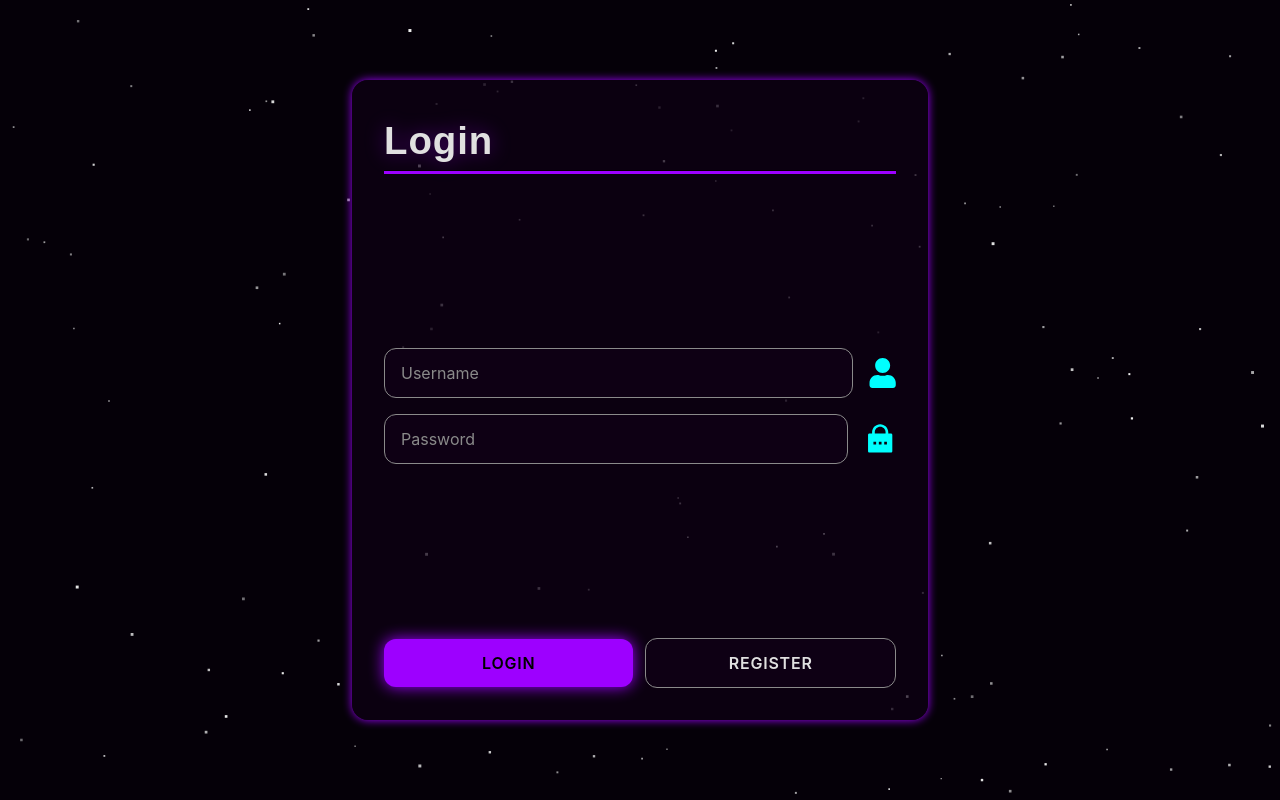
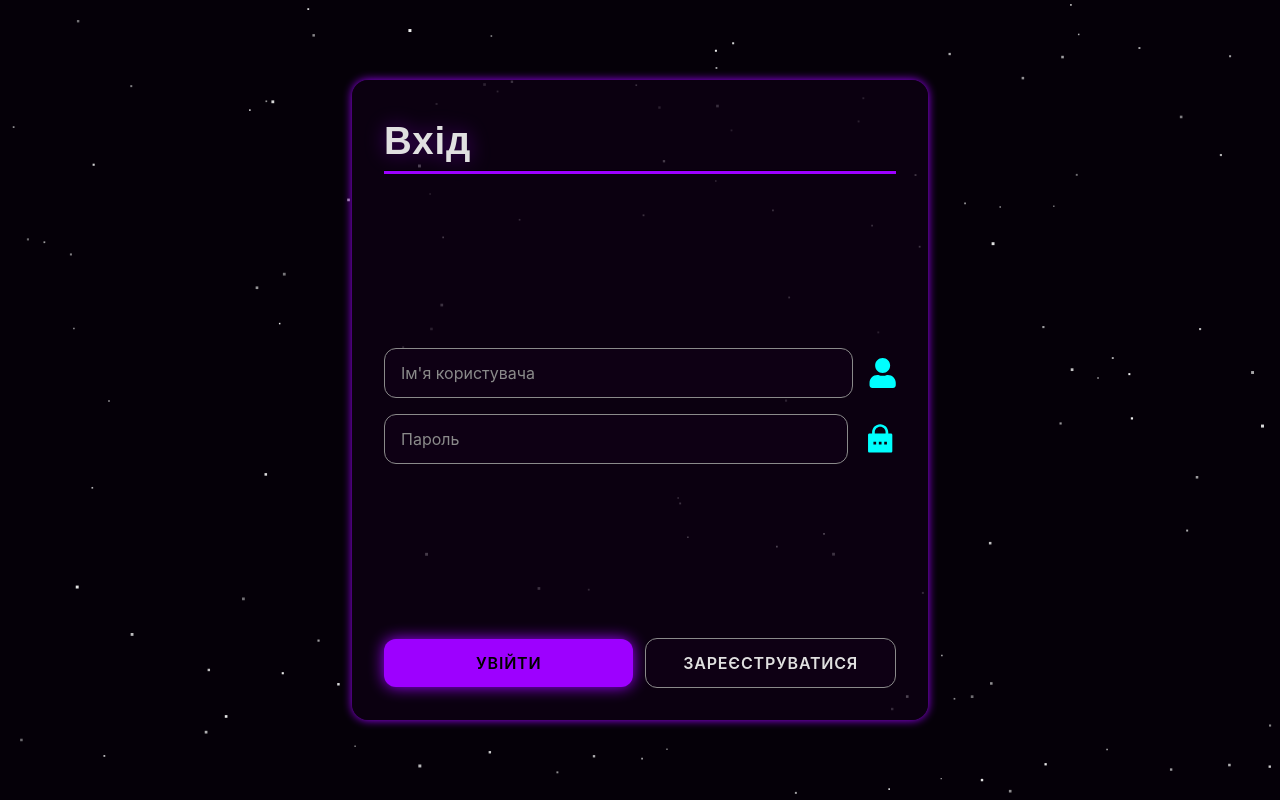
Before and after one commit to Kybrium/experiment-40, a Next.js app in the folder frontend/: page /auth in a window 1280 px wide. Built offline with nearby package versions, Linux system fonts and the light colour scheme; no server answers.

Commit message:
feat(frontend): translated LoginModal

```diff
--- a/frontend/i18n/locales/en.json
+++ b/frontend/i18n/locales/en.json
@@ -23,6 +23,23 @@
             "password_complexity": "Min 8 chars, include letters and numbers.",
             "password2_required": "Repeating your password is required.",
             "password2_match": "Passwords do not match."
+        },
+        "Login": {
+            "title": "Login",
+            "toast_success": "Login successful.",
+            "toast_error_fallback": "Login failed.",
+            "username_placeholder": "Username",
+            "password_placeholder": "Password",
+            "button_submit": "Login",
+            "button_to_register": "Register",
+            "username_required": "Username is required.",
+            "username_min": "At least 3 characters.",
+            "username_max": "Max 255 characters.",
+            "username_no_spaces": "No spaces allowed.",
+            "password_required": "Password is required.",
+            "password_min": "At least 8 characters.",
+            "password_max": "Max 128 characters.",
+            "password_complexity": "Min 8 chars, include letters and numbers."
         }
     }
 }
--- a/frontend/i18n/locales/uk.json
+++ b/frontend/i18n/locales/uk.json
@@ -23,6 +23,23 @@
             "password_complexity": "Мінімум 8 символів, включаючи літери та цифри.",
             "password2_required": "Потрібно повторити пароль.",
             "password2_match": "Паролі не співпадають."
+        },
+        "Login": {
+            "title": "Вхід",
+            "toast_success": "Вхід успішний.",
+            "toast_error_fallback": "Помилка під час входу.",
+            "username_placeholder": "Ім'я користувача",
+            "password_placeholder": "Пароль",
+            "button_submit": "Увійти",
+            "button_to_register": "Зареєструватися",
+            "username_required": "Ім'я користувача є обов’язковим.",
+            "username_min": "Мінімум 3 символи.",
+            "username_max": "Максимум 255 символів.",
+            "username_no_spaces": "Пробіли не дозволені.",
+            "password_required": "Пароль є обов’язковим.",
+            "password_min": "Мінімум 8 символів.",
+            "password_max": "Максимум 128 символів.",
+            "password_complexity": "Мінімум 8 символів, включаючи літери та цифри."
         }
     }
 }
--- a/frontend/src/components/auth/LoginModal.tsx
+++ b/frontend/src/components/auth/LoginModal.tsx
@@ -5,6 +5,7 @@ import { LoginForm } from "@/types/auth";
 import { useMutation, useQueryClient } from "@tanstack/react-query";
 import { useRouter } from "next/navigation";
 import { SubmitHandler, useForm } from "react-hook-form";
+import { useTranslation } from "react-i18next";
 import { FaUser } from "react-icons/fa";
 import { RiLockPasswordFill } from "react-icons/ri";
 import { toast } from "react-toastify";
@@ -13,6 +14,7 @@ const LoginModal: React.FC<{ setIsLogin: (v: boolean) => void }> = ({ setIsLogin
 
     const router = useRouter();
     const queryClient = useQueryClient();
+    const { t } = useTranslation('translation', { keyPrefix: 'Auth.Login' });
 
     // FORM SETTINGS
     const { register, handleSubmit, formState: { errors } } = useForm<LoginForm>({
@@ -23,13 +25,13 @@ const LoginModal: React.FC<{ setIsLogin: (v: boolean) => void }> = ({ setIsLogin
     const { mutate, isPending, isSuccess, error } = useMutation({
         mutationFn: loginUser,
         onSuccess: async () => {
-            toast.success('Login successfull.');
+            toast.success(t('toast_success'));
             await queryClient.invalidateQueries({ queryKey: ["me"] });
             await queryClient.prefetchQuery({ queryKey: ["me"], queryFn: fetchCurrentUser });
             setTimeout(() => router.push('/dashboard'), 1200);
         },
         onError: (err: unknown) => {
-            const msg = err instanceof Error ? err.message : "Login failed";
+            const msg = err instanceof Error ? err.message : t('toast_error_fallback');
             toast.error(msg);
         },
     })
@@ -42,7 +44,7 @@ const LoginModal: React.FC<{ setIsLogin: (v: boolean) => void }> = ({ setIsLogin
         <form className="centered-display !justify-between min-h-[80svh] auth-modal bg-surface-card/70 glow-pulse" onSubmit={handleSubmit(onSubmit)}>
             {/* HEADER */}
             <div className="w-full">
-                <label className="subheader self-start">Login</label>
+                <label className="subheader self-start">{t('title')}</label>
                 <hr className="bg-primary-accent w-full h-1" />
             </div>
 
@@ -51,11 +53,11 @@ const LoginModal: React.FC<{ setIsLogin: (v: boolean) => void }> = ({ setIsLogin
                 {/* USERNAME */}
                 <span className="w-full flex flex-col justify-center align-middle items-center">
                     <div className="w-full flex flex-row justify-center align-middle items-center gap-4">
-                        <input id='username' className={`input ${errors.username ? 'input-error' : ''}`} type="text" placeholder="Username" autoComplete="username" {...register('username', {
-                            required: 'Username is required.',
-                            minLength: { value: 3, message: 'At least 3 characters.' },
-                            maxLength: { value: 255, message: 'Max 255 characters.' },
-                            pattern: { value: /^\S+$/, message: 'No spaces allowed.' }
+                        <input id='username' className={`input ${errors.username ? 'input-error' : ''}`} type="text" placeholder={t('username_placeholder')} autoComplete="username" {...register('username', {
+                            required: t('username_required'),
+                            minLength: { value: 3, message: t('username_min') },
+                            maxLength: { value: 255, message: t('username_max') },
+                            pattern: { value: /^\S+$/, message: t('username_no_spaces') }
                         })} />
                         <FaUser className="text-secondary-accent text-3xl" />
                     </div>
@@ -66,13 +68,13 @@ const LoginModal: React.FC<{ setIsLogin: (v: boolean) => void }> = ({ setIsLogin
                 {/* PASSWORD */}
                 <span className="w-full flex flex-col justify-center align-middle items-center">
                     <div className="w-full flex flex-row justify-center align-middle items-center gap-4">
-                        <input id="password" autoComplete="new-password" className={`input ${errors.password ? 'input-error' : ''}`} type='password' placeholder="Password" {...register('password', {
-                            required: 'Password is required.',
-                            minLength: { value: 8, message: 'At least 8 characters.' },
-                            maxLength: { value: 128, message: 'Max 128 characters.' },
+                        <input id="password" autoComplete="new-password" className={`input ${errors.password ? 'input-error' : ''}`} type='password' placeholder={t('password_placeholder')} {...register('password', {
+                            required: t('password_required'),
+                            minLength: { value: 8, message: t('password_min') },
+                            maxLength: { value: 128, message: t('password_max') },
                             pattern: {
                                 value: /^(?=.*[A-Za-z])(?=.*\d).{8,}$/,
-                                message: 'Min 8 chars, include letters and numbers.',
+                                message: t('password_complexity'),
                             },
                         })} />
                         <RiLockPasswordFill className="text-secondary-accent text-4xl" />
@@ -85,8 +87,8 @@ const LoginModal: React.FC<{ setIsLogin: (v: boolean) => void }> = ({ setIsLogin
 
             {/* FOOTER */}
             <div className="centered-row-display centered-display mt-8 gap-3">
-                <button className="btn btn-primary w-full cursor-pointer" type="submit">Login</button>
-                <button onClick={() => setIsLogin(false)} className="btn btn-secondary w-full cursor-pointer" type="reset">Register</button>
+                <button className="btn btn-primary w-full cursor-pointer" type="submit">{t('button_submit')}</button>
+                <button onClick={() => setIsLogin(false)} className="btn btn-secondary w-full cursor-pointer" type="reset">{t('button_to_register')}</button>
             </div>
         </form>
     )
```
